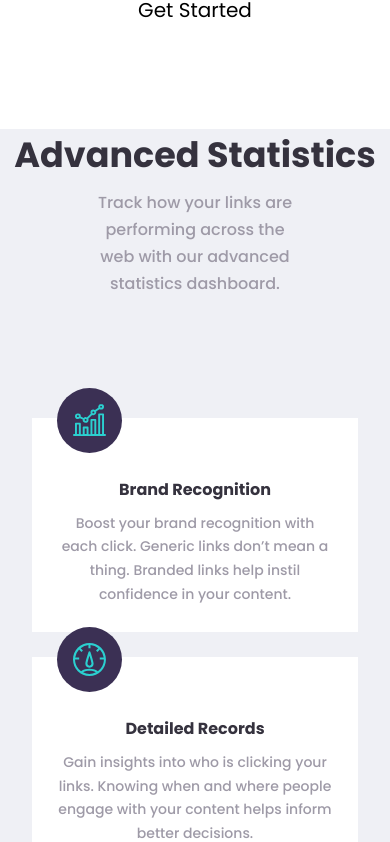
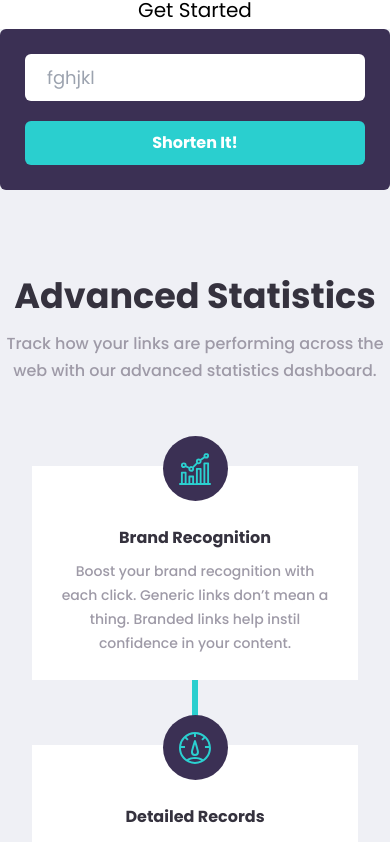
Before and after one commit to soojeong-park-ca/url-shortening-api-landing-page, a React (Vite) app: page / in a window 390 px wide. Shown: the part 1273-2115 px from the top of the page. Built offline with nearby package versions, Linux system fonts and the light colour scheme.

Commit message:
Feature section finished w/o the URL app section

```diff
--- a/src/Components/FeatureSection/FeatureCard.css
+++ b/src/Components/FeatureSection/FeatureCard.css
@@ -6,12 +6,16 @@
 }
 
 @media only screen and (min-width: 1024px) {
+	.feature__card {
+		min-height: 240px;
+	}
+
 	.feature__card:nth-child(2) {
-		margin-top: 20px;
+		margin-top: 30px;
 	}
 
 	.feature__card:last-child {
-		margin-top: 40px;
+		margin-top: 60px;
 	}
 
 	.feature__card:nth-child(2)::before,
@@ -57,5 +61,22 @@
 @media only screen and (max-width: 700px) {
 	.feature__card {
 		text-align: center;
+		display: flex;
+		flex-direction: column;
+		align-items: center;
+		z-index: 2;
+	}
+
+	.feature__card:nth-child(2)::before,
+	.feature__card:last-child::before {
+		content: "";
+		position: absolute;
+		background: #2acfcf;
+		width: 6px;
+		height: 80px;
+		left: 50%;
+		transform: translateX(-50%);
+		top: -65px;
+		z-index: -10;
 	}
 }
--- a/src/Components/FeatureSection/FeatureCards.css
+++ b/src/Components/FeatureSection/FeatureCards.css
@@ -9,16 +9,18 @@
 	align-items: flex-start;
 }
 
-.feature__cards:nth-child(2) {
-	margin-top: 20px;
-}
-
-.feature__cards:last-child {
-	margin-top: 40px;
-}
-
 @media only screen and (max-width: 1024px) {
 	.feature__cards {
 		margin: 2rem;
 	}
 }
+
+@media only screen and (max-width: 700px) {
+	.feature__cards {
+		gap: 65px;
+	}
+
+	.features__card-container {
+		padding: 50px 0;
+	}
+}
--- a/src/Components/FeatureSection/FeatureCards.jsx
+++ b/src/Components/FeatureSection/FeatureCards.jsx
@@ -13,13 +13,13 @@ const cards = [
         text: "Boost your brand recognition with each click. Generic links don’t mean a thing. Branded links help instil confidence in your content.",
     },
     {
-        id: 4,
+        id: 1,
         logo: detailedRecordsSvg,
         heading: "Detailed Records",
         text: "Gain insights into who is clicking your links. Knowing when and where people engage with your content helps inform better decisions.",
     },
     {
-        id: 6,
+        id: 2,
         logo: fullyCustomizableSvg,
         heading: "Fully Customizable",
         text: "Improve brand awareness and content discoverability through customizable links, supercharging audience engagement.",
--- a/src/Components/FeatureSection/FeatureHeading.css
+++ b/src/Components/FeatureSection/FeatureHeading.css
@@ -15,3 +15,9 @@
 	font-weight: 500;
 	line-height: 1.7;
 }
+
+@media only screen and (max-width: 700px) {
+	.feature__text {
+		width: 100%;
+	}
+}
--- a/src/Components/FeatureSection/FeatureSection.jsx
+++ b/src/Components/FeatureSection/FeatureSection.jsx
@@ -2,13 +2,17 @@ import React from 'react'
 import FeatureHeading from "./FeatureHeading"
 import FeatureCards from "./FeatureCards"
 import "./FeatureSection.css"
+import UrlShortenerApp from "./UrlShotenerApp/UrlShortenerApp"
 
 
 function FeatureSection() {
     return (
-        <div className="feature-section md:flex md:justify-between items-center py-6 md:px-10 px-7 max-w-screen-lg mx-auto">
-            <FeatureHeading />
-            <FeatureCards />
+        <div className="feature-section">
+            <div className="md:flex md:justify-between md:flex-col items-center py-6 md:px-10 px-7 max-w-screen-lg mx-auto">
+                <UrlShortenerApp />
+                <FeatureHeading />
+                <FeatureCards />
+            </div>
         </div>
     )
 }
--- /dev/null
+++ b/src/Components/FeatureSection/UrlShotenerApp/UrlShortenerApp.css
@@ -0,0 +1,39 @@
+.url {
+	background-color: #3b3054;
+	padding: 25px;
+	border-radius: 6px;
+	margin-top: -100px;
+	margin-bottom: 80px;
+}
+
+/* This css here is just a mark up, so i can finish the rest */
+
+.url input,
+.url button {
+	width: 100%;
+	font-family: "Poppins", sans-serif, "Segoe UI", Tahoma, Geneva, Verdana;
+	border-radius: 6px;
+}
+
+.url input {
+	font-size: 18px;
+	padding: 8px 20px;
+	background: white;
+	border: 2px solid transparent;
+	outline: none;
+	transition: 0.2s;
+	margin-bottom: 20px;
+}
+
+.url button {
+	padding: 10px 30px;
+	text-align: center;
+	cursor: pointer;
+	background-color: #2acfcf;
+	color: white;
+	font-weight: 700;
+	border: none;
+	outline: none;
+	transition: 0.3s;
+	font-size: 16px;
+}
--- /dev/null
+++ b/src/Components/FeatureSection/UrlShotenerApp/UrlShortenerApp.jsx
@@ -0,0 +1,17 @@
+import React from 'react'
+import "./UrlShortenerApp.css"
+
+/* This is just a markup so i could finish the rest */
+
+function UrlShortenerApp() {
+    return (
+        <div className="url">
+            <form>
+                <input type="text" placeholder="fghjkl" />
+                <button type="submit">Shorten It!</button>
+            </form>
+        </div>
+    )
+}
+
+export default UrlShortenerApp
```
